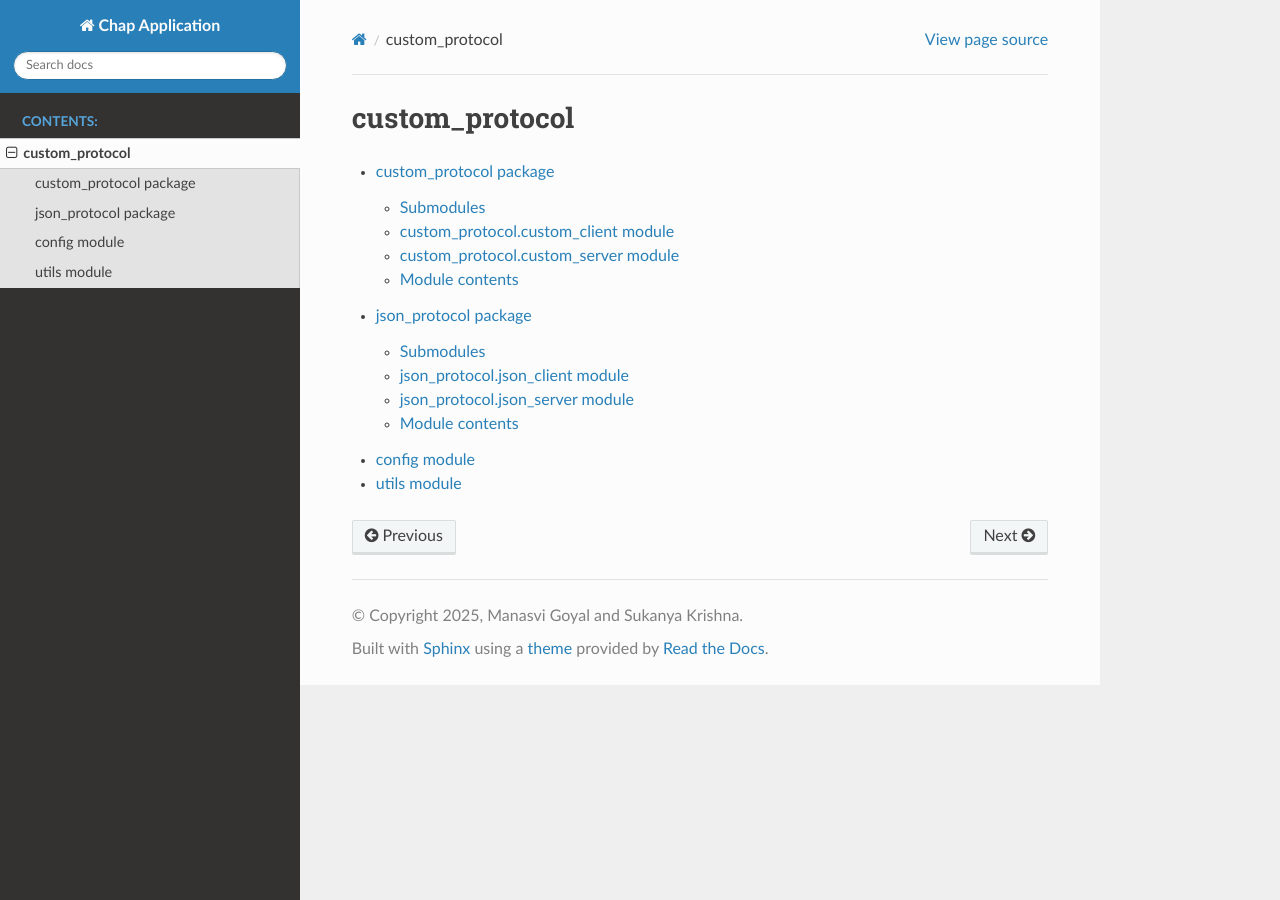
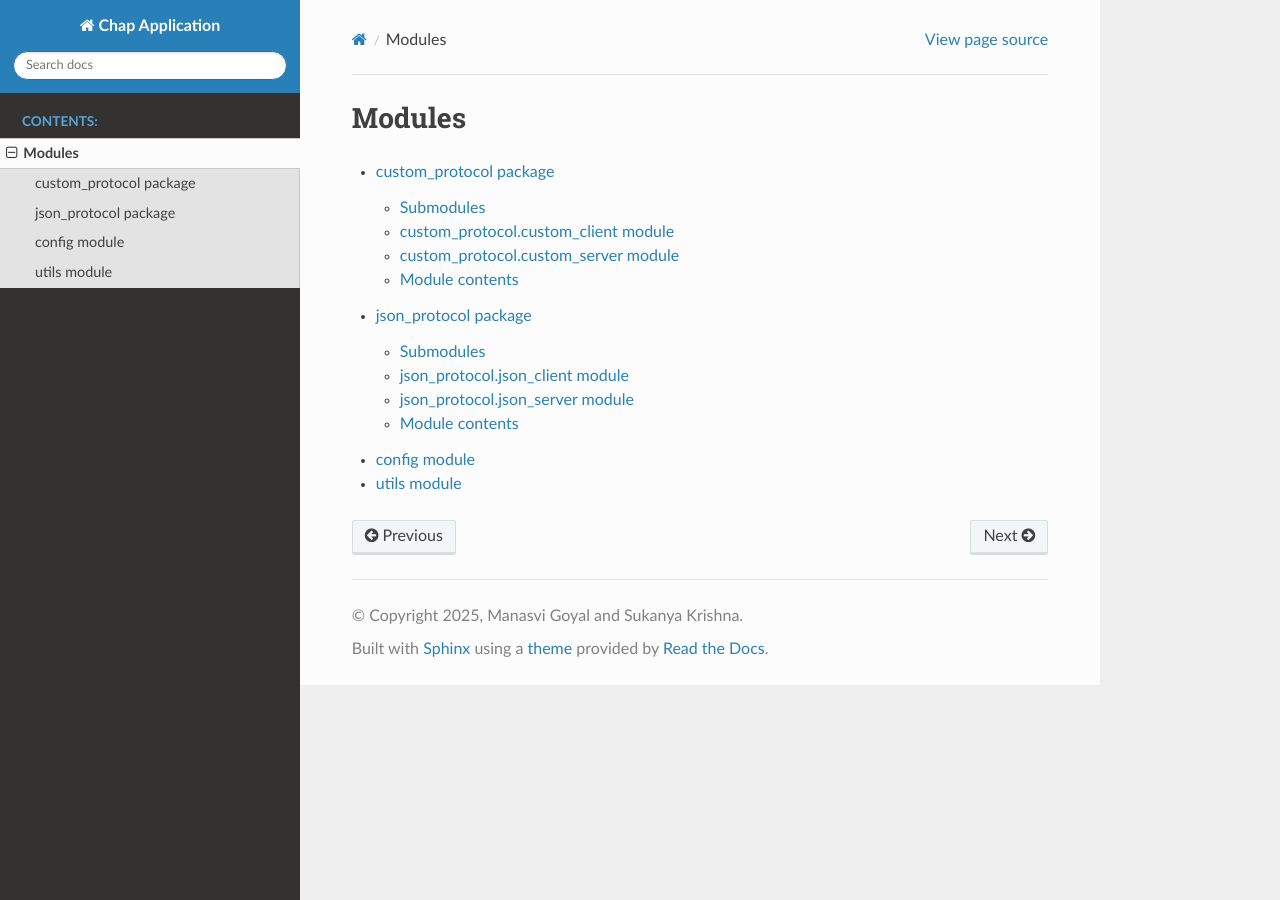
Before and after one commit to sukikrishna/Distributed_Chat_Application, a Sphinx documentation site: the page built from docs/source/modules.rst, in a window 1280 px wide. Built offline with Sphinx 7.4.7 and the Read the Docs theme 3.1.0, drawn with Linux system fonts in a browser that asks for light colours.

Commit message:
docs: update some parts

```diff
--- a/docs/source/modules.rst
+++ b/docs/source/modules.rst
@@ -1,4 +1,4 @@
-custom_protocol
+Modules
 ===============
 
 .. toctree::
```
Also changed, not shown: 13 other files.
